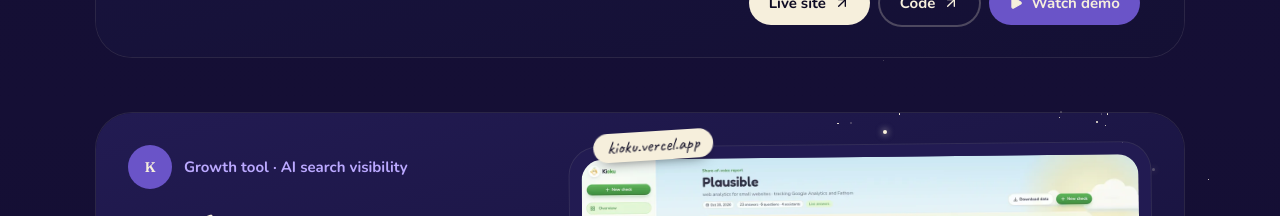
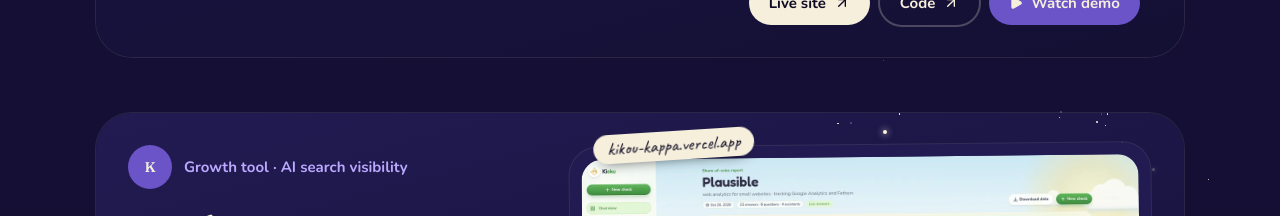
Before and after one commit to 114windd/portfolio, a Next.js app: page / in a window 1280 px wide. Shown: the part 6560-6776 px from the top of the page. Built offline with nearby package versions, Linux system fonts and the light colour scheme.

Commit message:
Point Kioku's Live site back at kikou-kappa.vercel.app
kioku.vercel.app sits behind a password gate, so visitors couldn't
open it.

Co-authored-by: koredeBNB <koredeBNB@users.noreply.github.com>

```diff
--- a/src/content/links.ts
+++ b/src/content/links.ts
@@ -7,7 +7,7 @@ export const PROJECT_URLS: Record<string, string> = {
   creatorScoutCode: "https://github.com/koredeBNB/creator-scout",
   reviewRadarLive: "https://competitor-review-radar.vercel.app",
   reviewRadarCode: "https://github.com/koredeBNB/competitor-review-radar",
-  kiokuLive: "https://kioku.vercel.app",
+  kiokuLive: "https://kikou-kappa.vercel.app",
   kiokuCode: "https://github.com/koredeBNB/kikou",
   saffLive: "https://saff-khutbah.vercel.app",
 };
```
Also changed, not shown: 1 other file (tests, documents, lock files or other folders).
